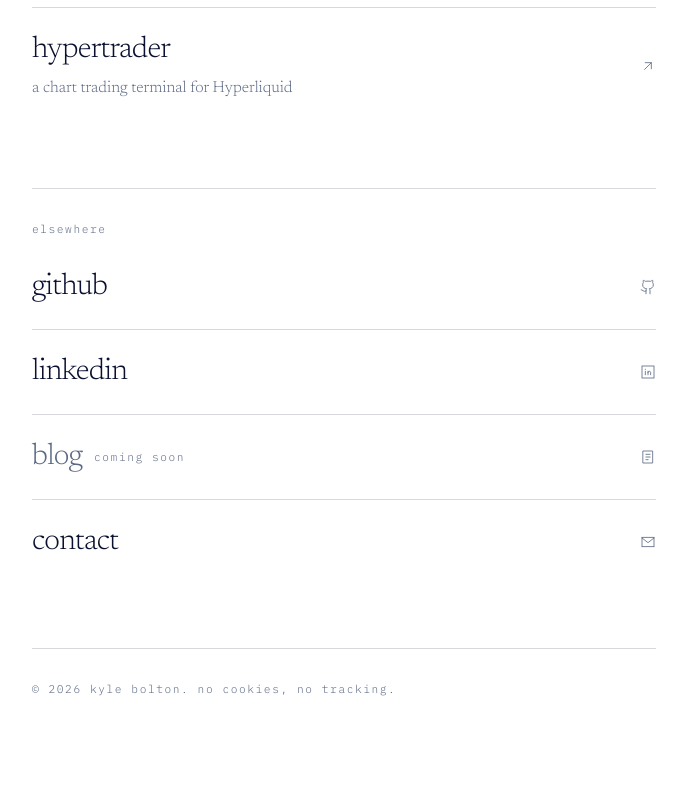
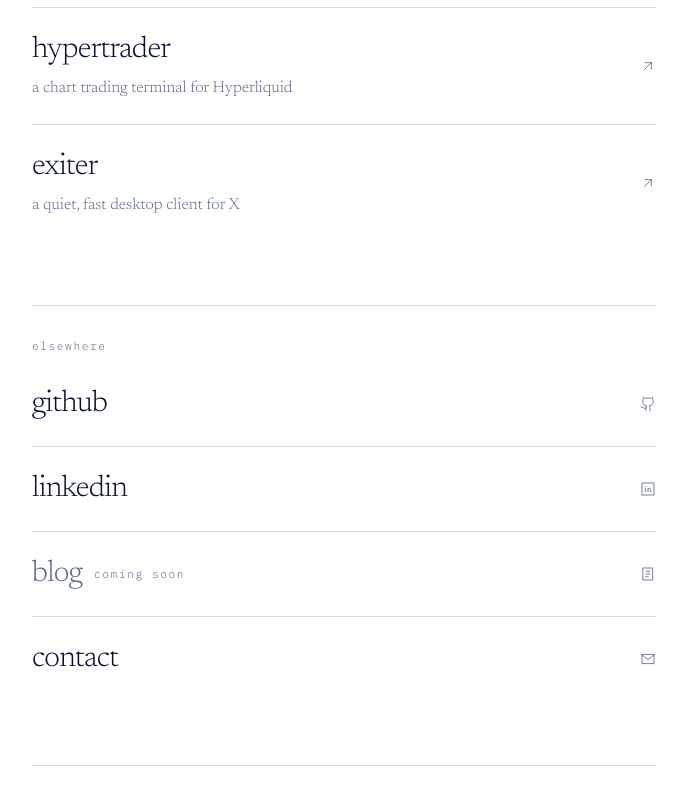
Before and after one commit to kylebolton/personal, a Next.js app: page / in a window 1280 px wide. Shown: the part 1220-2019 px from the top of the page, without its empty margins (296-983 px from the left). Before the commit the page ends 1950 px from the top, so only its background shows below. Built offline with nearby package versions, Linux system fonts and the light colour scheme.

Commit message:
Add Exiter to projects
Co-Authored-By: Claude Sonnet 5.5 <noreply@anthropic.com>

```diff
--- a/src/app/page.tsx
+++ b/src/app/page.tsx
@@ -31,6 +31,11 @@ const projects = [
     name: "hypertrader",
     href: "https://liquyn.com/hypertrader",
     text: "a chart trading terminal for Hyperliquid",
+  },
+  {
+    name: "exiter",
+    href: "https://github.com/kylebolton/Exiter",
+    text: "a quiet, fast desktop client for X",
   },
 ];
 
```
